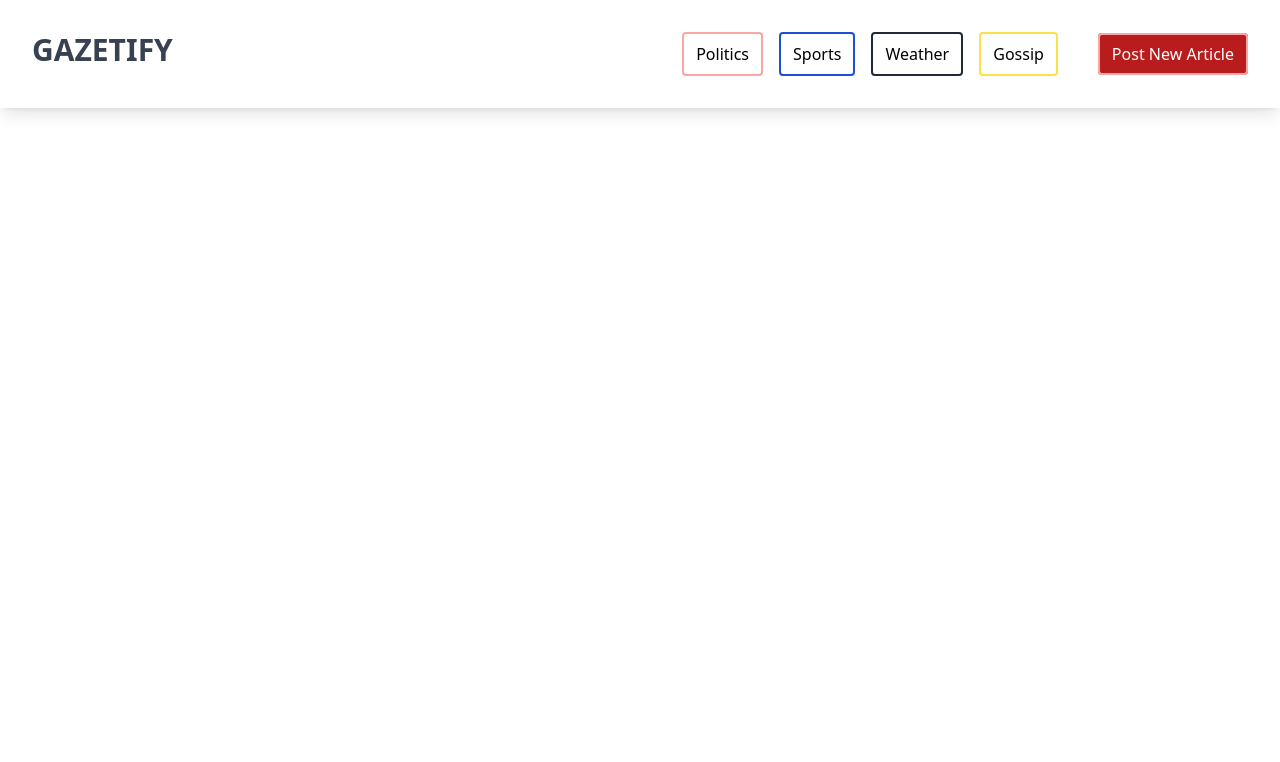
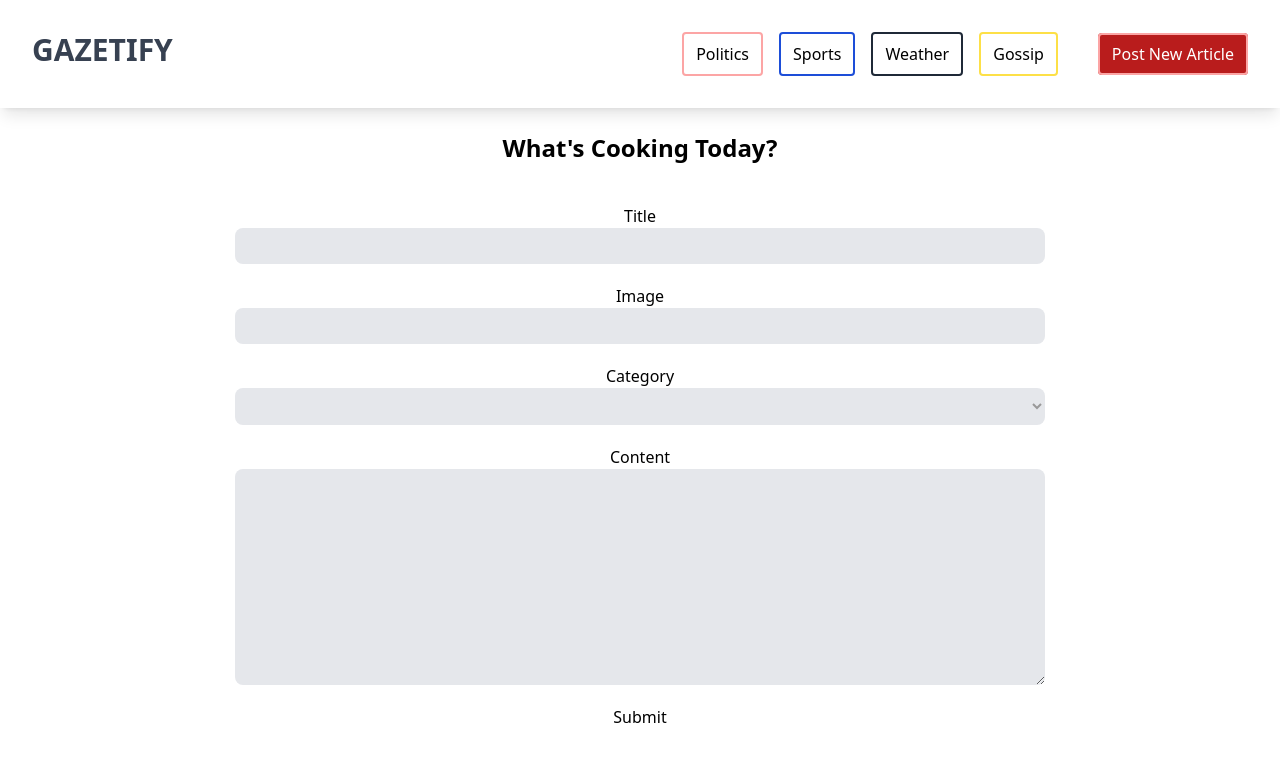
Before and after one commit to Samstar10/gazetify, a Vue app: page /edit-article/1 in a window 1280 px wide. Shown: the top 762 px of the page. Built offline with nearby package versions, Linux system fonts and the light colour scheme; no server answers.

Commit message:
Implement edit functionality

```diff
--- a/src/components/Navbar.vue
+++ b/src/components/Navbar.vue
@@ -5,7 +5,7 @@
 <template>
   	<div class="fixed w-full top-0 z-1000 bg-white">
 		<div class="flex justify-between items center shadow-lg p-8">
-			<h1 class="text-3xl font-bold uppercase text-gray-700">Gazetify</h1>
+			<RouterLink :to="{name: 'home'}" class="text-3xl font-bold uppercase text-gray-700">Gazetify</RouterLink>
 			<div class="flex items-center gap-10">
 				<div class="flex gap-4">
 					<button class="border-2 border-red-300 hover:bg-red-300 px-3 py-2 rounded">Politics</button>
--- a/src/router/index.js
+++ b/src/router/index.js
@@ -2,6 +2,7 @@ import { createRouter, createWebHistory } from 'vue-router'
 import HomeView from '../views/HomeView.vue'
 import NewArticleView from '../views/NewArticleView.vue'
 import ArticleView from '../views/ArticleView.vue'
+import EditArticleView from '../views/EditArticleView.vue'
 
 
 const router = createRouter({
@@ -21,6 +22,11 @@ const router = createRouter({
       path: '/article/:id',
       name: 'article',
       component: ArticleView
+    },
+    {
+      path: '/edit-article/:id',
+      name: 'edit-article',
+      component: EditArticleView
     }
   ]
 })
--- a/src/store/actions.js
+++ b/src/store/actions.js
@@ -55,3 +55,17 @@ export function addComment({ commit }, {comment, articleId}){
 		console.error(err)
 	})
 }
+
+export function updateArticle({ commit }, {articleId, updatedArticle}){
+	axios.patch(`http://localhost:3000/news-items/${articleId}`, updatedArticle, {
+		headers: {
+			'Content-Type': 'application/json'
+		},
+	})
+		.then(({ data }) => {
+			commit('updateArticle', data)
+		})
+		.catch((err) => {
+			console.log(err)
+		})
+}
--- a/src/store/mutations.js
+++ b/src/store/mutations.js
@@ -21,3 +21,10 @@ export function addComment(state, comment){
         state.article.comments = [comment];
     }
 }
+
+export function updateArticle(state, updatedArticle){
+    const index = state.articles.findIndex(article => article.id === updatedArticle.id)
+    if (index !== -1) {
+        state.articles.splice(index, 1, updatedArticle)
+    }
+}
--- a/src/views/ArticleView.vue
+++ b/src/views/ArticleView.vue
@@ -45,7 +45,10 @@ const addComment = () => {
 			<p class="w-full text-left font-light italic mb-5">{{ article.description }}</p>
 			<div class="w-full flex justify-between items-center">
 				<p class="font-thin italic">{{ article.likes > 1 || article.likes === 0 || article.likes === null ? `${article.likes} likes` : `${article.likes} like` }}</p>
-				<button @click="likeArticle" class="bg-blue-500 hover:bg-blue-700 text-white font-medimu py-2 px-4 rounded mt-5">Like Post</button>
+				<div>
+					<button @click="likeArticle" class="bg-blue-500 hover:bg-blue-700 text-white font-medium py-2 px-4 rounded mt-5 mr-2">Like Post</button>
+					<RouterLink :to="{name: 'edit-article', params: {id: article.id}}"><button class="bg-green-500 hover:bg-green-700 text-white font-medium py-2 px-4 rounded">Edit Article</button></RouterLink>
+				</div>
 			</div>
 		</div>
 		<div class="border-l-2 border-collapse top-20 z-500 h-screen w-1/4 p-8 fixed right-0">
@@ -59,7 +62,9 @@ const addComment = () => {
 				</ul>
 				<div>
 					<textarea v-model="newComment" placeholder="Add a comment" class="w-full p-2 focus:outline-none bg-gray-200 rounded-lg mb-5 text-sm"></textarea>
-					<button @click="addComment" class="bg-blue-500 hover:bg-blue-700 text-white font-medimu py-1 px-2 text-sm rounded">Add Comment</button>
+					<div>
+						<button @click="addComment" class="bg-blue-500 hover:bg-blue-700 text-white font-medimu py-1 px-2 text-sm rounded">Add Comment</button>
+					</div>
 				</div>
 			</div>
 			<!-- <p>{{ article.comments }}</p> -->
--- /dev/null
+++ b/src/views/EditArticleView.vue
@@ -0,0 +1,68 @@
+<script setup>
+import store from '@/store';
+import { onMounted, ref } from 'vue';
+import { useRoute, useRouter } from 'vue-router';
+
+const router = useRouter()
+const route = useRoute()
+
+const formData = ref({
+    title: '',
+	thumbnail: '',
+	category: '',
+	description: '',
+})
+
+onMounted(() => {
+    store.dispatch('fetchArticle', route.params.id)
+        .then(() => {
+            const article = store.state.article
+
+            formData.value = {
+                title: article.title,
+                thumbnail: article.thumbnail,
+                category: article.category,
+                description: article.description
+            }
+        })
+})
+
+const onSubmit = () => {
+    store.dispatch('updateArticle', {
+        articleId: route.params.id,
+        updatedArticle: formData.value
+    })
+    .then(() => {
+        router.push({name: 'article', params: {id: route.params.id}})
+    })
+}
+</script>
+
+<template>
+    <div class="pt-28 p-8 flex items-center justify-center flex-col">
+        <h1 class="text-center mb-10 mt-5 text-2xl font-bold">What's Cooking Today?</h1>
+        <form @submit.prevent="onSubmit" class="flex flex-col justify-center items-center w-2/3">
+            <label for="">Title</label>
+            <input
+                v-model="formData.title"
+                type="text"
+                class="w-full p-2 focus:outline-none bg-gray-200 rounded-lg mb-5 text-sm">
+            <label for="">Image</label>
+            <input
+                v-model="formData.thumbnail"
+                type="text"
+                class="w-full p-2 focus:outline-none bg-gray-200 rounded-lg mb-5 text-sm">
+            <label for="">Category</label>
+            <select name="" id="" v-model="formData.category" class="w-full p-2 focus:outline-none bg-gray-200 rounded-lg mb-5 text-sm" required>
+                <option value="" disabled selected>Select Category</option>
+                <option value="politics">Politics</option>
+                <option value="sports">Sports</option>
+                <option value="weather">Weather</option>
+                <option value="gossip">Gossip</option>
+            </select>
+            <label for="">Content</label>
+            <textarea name="" id="" cols="30" rows="10" v-model="formData.description" class="w-full p-2 focus:outline-none bg-gray-200 rounded-lg mb-5 text-sm"></textarea>
+            <button type="submit">Submit</button>
+        </form>
+    </div>
+</template>
--- a/src/views/HomeView.vue
+++ b/src/views/HomeView.vue
@@ -11,7 +11,7 @@ onMounted(() => {
 </script>
 
 <template>
-  <main class="p-8">
+  <main class="p-8 pt-28">
     <h4 class="text-gray-500 font-semibold mb-4">Today</h4>
     <div class="grid md:grid-cols-5 grid-cols-2 gap-4">
       <NewsArticle :article="article" v-for="article in articles" :key="article.id" />
--- a/src/views/NewArticleView.vue
+++ b/src/views/NewArticleView.vue
@@ -22,26 +22,40 @@ const onSubmit = () => {
 </script>
 
 <template>
-  <h1>What's Cooking Today?</h1>
-	<form @submit.prevent="onSubmit">
+  <div class="pt-28 p-8 flex items-center justify-center flex-col">
+	<h1 class="text-center mb-10 mt-5 text-2xl font-bold">What's Cooking Today?</h1>
+	<form @submit.prevent="onSubmit" class="flex flex-col justify-center items-center w-2/3">
 		<label for="">Title</label>
 		<input
 			v-model="formData.title"
-			type="text">
+			type="text"
+			class="w-full p-2 focus:outline-none bg-gray-200 rounded-lg mb-5 text-sm">
 		<label for="">Image</label>
 		<input
 			v-model="formData.thumbnail"
-			type="text">
+			type="text"
+			class="w-full p-2 focus:outline-none bg-gray-200 rounded-lg mb-5 text-sm">
 		<label for="">Category</label>
-		<select name="" id="" v-model="formData.category">
-			<option value="">Select Category</option>
+		<select name="" id="" v-model="formData.category" class="w-full p-2 focus:outline-none bg-gray-200 rounded-lg mb-5 text-sm" required>
+			<option value="" disabled selected>Select Category</option>
 			<option value="politics">Politics</option>
 			<option value="sports">Sports</option>
 			<option value="weather">Weather</option>
 			<option value="gossip">Gossip</option>
 		</select>
 		<label for="">Content</label>
-		<textarea name="" id="" cols="30" rows="10" v-model="formData.description"></textarea>
+		<textarea name="" id="" cols="30" rows="10" v-model="formData.description" class="w-full p-2 focus:outline-none bg-gray-200 rounded-lg mb-5 text-sm"></textarea>
 		<button type="submit">Submit</button>
 	</form>
+  </div>
 </template>
+
+<style scope>
+select:required:invalid{
+    color: #999;
+}
+
+option[value=""][disabled] {
+    display: none;
+}
+</style>
```
